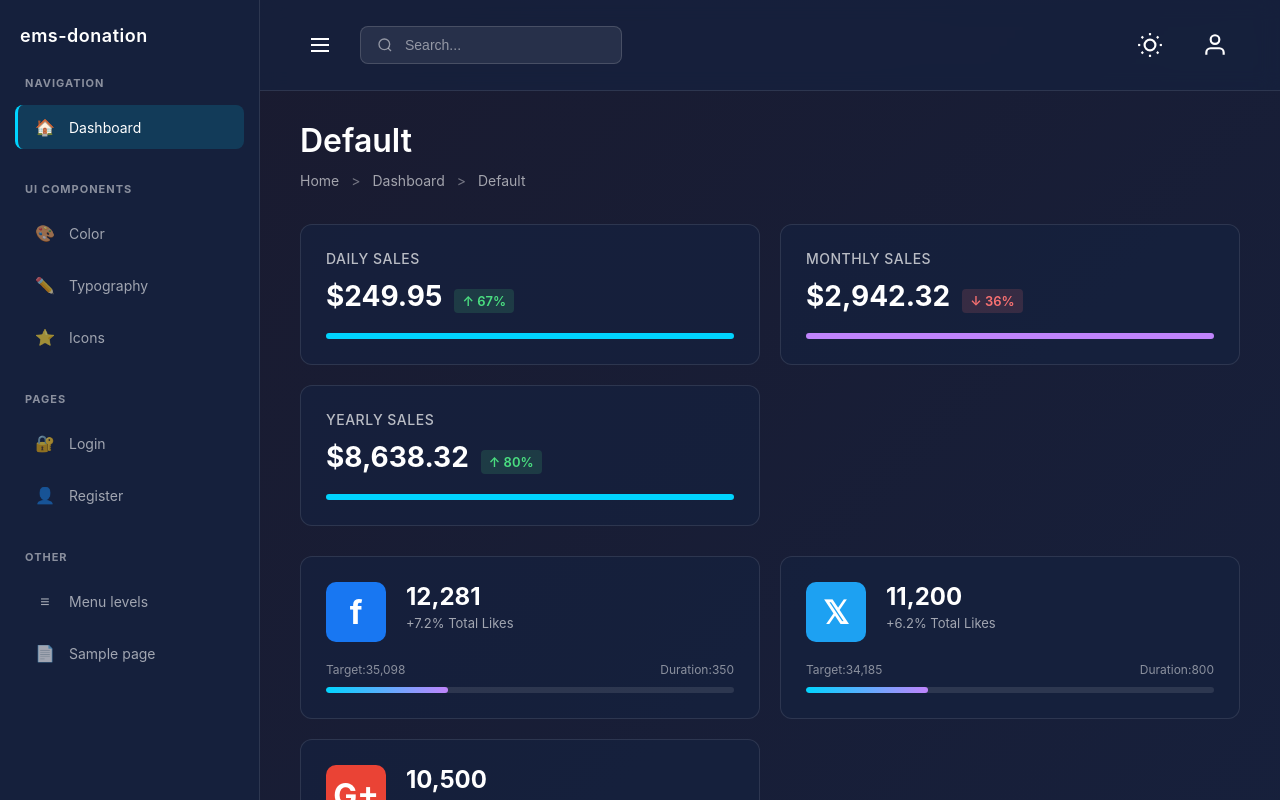
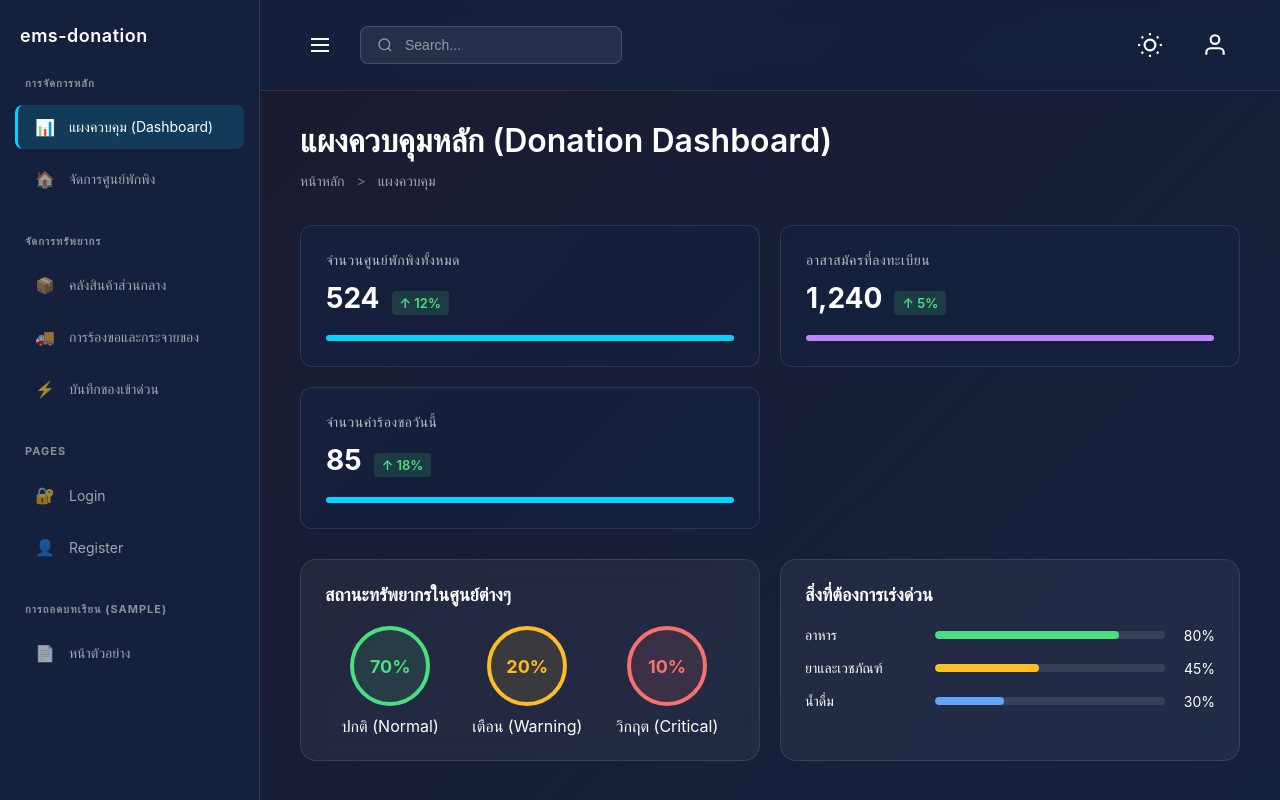
Before and after one commit to SSmikey/ems-donation, a Next.js app: page /dashboard in a window 1280 px wide. Built offline with nearby package versions, Linux system fonts and the light colour scheme.

Commit message:
Introduce dashboard UI, sidebar, and MongoDB connection with new distribution request and inventory models.

```diff
--- a/src/app/dashboard/dashboard.module.css
+++ b/src/app/dashboard/dashboard.module.css
@@ -60,9 +60,96 @@
 }
 
 .bottomSection {
-  display: grid;
-  grid-template-columns: 1fr 1fr;
+  display: flex;
   gap: 20px;
+}
+
+.customCard {
+  background: rgba(255, 255, 255, 0.05);
+  backdrop-filter: blur(10px);
+  border-radius: 16px;
+  padding: 24px;
+  border: 1px solid rgba(255, 255, 255, 0.1);
+  display: flex;
+  flex-direction: column;
+}
+
+.cardTitle {
+  font-size: 18px;
+  font-weight: 600;
+  margin-bottom: 20px;
+  color: #ffffff;
+}
+
+.resourceStatusList {
+  display: flex;
+  justify-content: space-around;
+  align-items: center;
+  flex: 1;
+}
+
+.statusItem {
+  text-align: center;
+  display: flex;
+  flex-direction: column;
+  align-items: center;
+  gap: 10px;
+}
+
+.circle {
+  width: 80px;
+  height: 80px;
+  border-radius: 50%;
+  display: flex;
+  align-items: center;
+  justify-content: center;
+  font-weight: bold;
+  font-size: 18px;
+  border: 4px solid transparent;
+}
+
+.circle.green { border-color: #4ade80; color: #4ade80; background: rgba(74, 222, 128, 0.1); }
+.circle.yellow { border-color: #fbbf24; color: #fbbf24; background: rgba(251, 191, 36, 0.1); }
+.circle.red { border-color: #f87171; color: #f87171; background: rgba(248, 113, 113, 0.1); }
+
+.neededItems {
+  display: flex;
+  flex-direction: column;
+  gap: 15px;
+}
+
+.itemRow {
+  display: flex;
+  align-items: center;
+  gap: 10px;
+}
+
+.itemRow span:first-child { width: 120px; font-size: 14px; }
+.itemRow span:last-child { width: 40px; font-size: 14px; text-align: right; }
+
+.progressBase {
+  flex: 1;
+  height: 8px;
+  background: rgba(255, 255, 255, 0.1);
+  border-radius: 4px;
+  overflow: hidden;
+}
+
+.progressFill {
+  height: 100%;
+  border-radius: 4px;
+}
+
+.mapPlaceholder {
+  flex: 1;
+  background: rgba(255, 255, 255, 0.03);
+  border-radius: 12px;
+  display: flex;
+  flex-direction: column;
+  align-items: center;
+  justify-content: center;
+  border: 2px dashed rgba(255, 255, 255, 0.1);
+  min-height: 200px;
 }
 
 /* Responsive Design */
--- a/src/app/dashboard/page.tsx
+++ b/src/app/dashboard/page.tsx
@@ -4,7 +4,6 @@ import { useState } from 'react';
 import Sidebar from '@/components/Sidebar';
 import Header from '@/components/Header';
 import StatCard from '@/components/StatCard';
-import SocialCard from '@/components/SocialCard';
 import RecentUsersCard from '@/components/RecentUsersCard';
 import RatingCard from '@/components/RatingCard';
 import styles from './dashboard.module.css';
@@ -21,73 +20,78 @@ export default function Dashboard() {
         <div className={styles.contentArea}>
           {/* Page Title */}
           <div className={styles.pageHeader}>
-            <h1>Default</h1>
+            <h1>แผงควบคุมหลัก (Donation Dashboard)</h1>
             <div className={styles.breadcrumb}>
-              <span>Home</span>
+              <span>หน้าหลัก</span>
               <span className={styles.separator}>&gt;</span>
-              <span>Dashboard</span>
-              <span className={styles.separator}>&gt;</span>
-              <span>Default</span>
+              <span>แผงควบคุม</span>
             </div>
           </div>
 
           {/* Statistics Row */}
           <div className={styles.statsGrid}>
             <StatCard
-              title="Daily Sales"
-              value="$249.95"
-              percentage={67}
+              title="จำนวนศูนย์พักพิงทั้งหมด"
+              value="524"
+              percentage={12}
               trend="up"
               color="cyan"
             />
             <StatCard
-              title="Monthly Sales"
-              value="$2,942.32"
-              percentage={36}
-              trend="down"
+              title="อาสาสมัครที่ลงทะเบียน"
+              value="1,240"
+              percentage={5}
+              trend="up"
               color="purple"
             />
             <StatCard
-              title="Yearly Sales"
-              value="$8,638.32"
-              percentage={80}
+              title="จำนวนคำร้องขอวันนี้"
+              value="85"
+              percentage={18}
               trend="up"
               color="cyan"
             />
           </div>
 
-          {/* Social Stats and Details Row */}
+          {/* Resource Status and Map Section */}
           <div className={styles.socialGrid}>
-            <SocialCard
-              platform="facebook"
-              icon="f"
-              likes={12281}
-              percentage={7.2}
-              target={35098}
-              duration={350}
-            />
-            <SocialCard
-              platform="twitter"
-              icon="𝕏"
-              likes={11200}
-              percentage={6.2}
-              target={34185}
-              duration={800}
-            />
-            <SocialCard
-              platform="google"
-              icon="G+"
-              likes={10500}
-              percentage={5.9}
-              target={25998}
-              duration={900}
-            />
-          </div>
-
-          {/* Bottom Section */}
-          <div className={styles.bottomSection}>
-            <RatingCard />
-            <RecentUsersCard />
+            <div className={styles.customCard}>
+              <h3 className={styles.cardTitle}>สถานะทรัพยากรในศูนย์ต่างๆ</h3>
+              <div className={styles.resourceStatusList}>
+                <div className={styles.statusItem}>
+                  <div className={`${styles.circle} ${styles.green}`}>70%</div>
+                  <p>ปกติ (Normal)</p>
+                </div>
+                <div className={styles.statusItem}>
+                  <div className={`${styles.circle} ${styles.yellow}`}>20%</div>
+                  <p>เตือน (Warning)</p>
+                </div>
+                <div className={styles.statusItem}>
+                  <div className={`${styles.circle} ${styles.red}`}>10%</div>
+                  <p>วิกฤต (Critical)</p>
+                </div>
+              </div>
+            </div>
+            <div className={styles.customCard}>
+              <h3 className={styles.cardTitle}>สิ่งที่ต้องการเร่งด่วน</h3>
+              <div className={styles.neededItems}>
+                <div className={styles.itemRow}>
+                  <span>อาหาร</span>
+                  <div className={styles.progressBase}><div className={styles.progressFill} style={{ width: '80%', backgroundColor: '#4ade80' }}></div></div>
+                  <span>80%</span>
+                </div>
+                <div className={styles.itemRow}>
+                  <span>ยาและเวชภัณฑ์</span>
+                  <div className={styles.progressBase}><div className={styles.progressFill} style={{ width: '45%', backgroundColor: '#fbbf24' }}></div></div>
+                  <span>45%</span>
+                </div>
+                <div className={styles.itemRow}>
+                  <span>น้ำดื่ม</span>
+                  <div className={styles.progressBase}><div className={styles.progressFill} style={{ width: '30%', backgroundColor: '#60a5fa' }}></div></div>
+                  <span>30%</span>
+                </div>
+              </div>
+            </div>
           </div>
         </div>
       </div>
--- a/src/components/RecentUsersCard.tsx
+++ b/src/components/RecentUsersCard.tsx
@@ -1,56 +1,58 @@
 import styles from './RecentUsersCard.module.css';
 
-interface User {
+interface DonationActivity {
   id: number;
-  name: string;
-  description: string;
+  donorName: string;
+  item: string;
   time: string;
-  status: 'approve' | 'reject';
+  status: 'อนุมัติ' | 'ตรวจสอบ';
 }
 
-const recentUsers: User[] = [
+const recentActivities: DonationActivity[] = [
   {
     id: 1,
-    name: 'Isabella Christensen',
-    description: 'Lorem Ipsum is simply dummy text of...',
-    time: '11 MAY 12:56',
-    status: 'approve',
+    donorName: 'สุขรอม มีศธร',
+    item: 'บริจาคข้าวสาร 500 กก.',
+    time: '22 ธ.ค. 14:30',
+    status: 'อนุมัติ',
   },
   {
     id: 2,
-    name: 'Mathilde Andersen',
-    description: 'Lorem Ipsum is simply dummy text of...',
-    time: '11 MAY 10:35',
-    status: 'reject',
+    donorName: 'คาเหบ บัญลาองค์',
+    item: 'บริจาคคชุดเวชภัณฑ์ 100 กล่อง',
+    time: '22 ธ.ค. 13:15',
+    status: 'ตรวจสอบ',
+  },
+  {
+    id: 3,
+    donorName: 'ลายอัด เต็มลึก',
+    item: 'บริจาคน้ำดื่ม 1,000 แพ็ค',
+    time: '22 ธ.ค. 12:45',
+    status: 'อนุมัติ',
   },
 ];
 
 export default function RecentUsersCard() {
   return (
     <div className={styles.card}>
-      <h3 className={styles.title}>Recent Users</h3>
+      <h3 className={styles.title}>กิจกรรมการบริจาคล่าสุด</h3>
       <div className={styles.usersList}>
-        {recentUsers.map((user) => (
-          <div key={user.id} className={styles.userItem}>
+        {recentActivities.map((activity) => (
+          <div key={activity.id} className={styles.userItem}>
             <div className={styles.userInfo}>
-              <div className={styles.avatar}>👤</div>
+              <div className={styles.avatar}>📦</div>
               <div className={styles.details}>
-                <p className={styles.name}>{user.name}</p>
-                <p className={styles.description}>{user.description}</p>
+                <p className={styles.name}>{activity.donorName}</p>
+                <p className={styles.description}>{activity.item}</p>
               </div>
             </div>
             <div className={styles.userActions}>
-              <span className={styles.time}>{user.time}</span>
+              <span className={styles.time}>{activity.time}</span>
               <div className={styles.buttonGroup}>
                 <button
-                  className={`${styles.actionBtn} ${styles.reject}`}
+                  className={`${styles.actionBtn} ${activity.status === 'อนุมัติ' ? styles.approve : styles.reject}`}
                 >
-                  Reject
-                </button>
-                <button
-                  className={`${styles.actionBtn} ${styles.approve}`}
-                >
-                  Approve
+                  {activity.status}
                 </button>
               </div>
             </div>
--- a/src/components/Sidebar.tsx
+++ b/src/components/Sidebar.tsx
@@ -17,36 +17,42 @@ export default function Sidebar({ isOpen }: SidebarProps) {
       {/* Navigation */}
       <nav className={styles.nav}>
         <div className={styles.navSection}>
-          <h3 className={styles.navTitle}>NAVIGATION</h3>
+          <h3 className={styles.navTitle}>การจัดการหลัก</h3>
           <ul className={styles.navList}>
             <li className={styles.navItem}>
-              <a href="#" className={`${styles.navLink} ${styles.active}`}>
+              <a href="/dashboard" className={`${styles.navLink} ${styles.active}`}>
+                <span className={styles.icon}>📊</span>
+                <span>แผงควบคุม (Dashboard)</span>
+              </a>
+            </li>
+            <li className={styles.navItem}>
+              <a href="/centers" className={styles.navLink}>
                 <span className={styles.icon}>🏠</span>
-                <span>Dashboard</span>
+                <span>จัดการศูนย์พักพิง</span>
               </a>
             </li>
           </ul>
         </div>
 
         <div className={styles.navSection}>
-          <h3 className={styles.navTitle}>UI COMPONENTS</h3>
+          <h3 className={styles.navTitle}>จัดการทรัพยากร</h3>
           <ul className={styles.navList}>
             <li className={styles.navItem}>
-              <a href="#" className={styles.navLink}>
-                <span className={styles.icon}>🎨</span>
-                <span>Color</span>
+              <a href="/warehouse" className={styles.navLink}>
+                <span className={styles.icon}>📦</span>
+                <span>คลังสินค้าส่วนกลาง</span>
               </a>
             </li>
             <li className={styles.navItem}>
-              <a href="#" className={styles.navLink}>
-                <span className={styles.icon}>✏️</span>
-                <span>Typography</span>
+              <a href="/distribution" className={styles.navLink}>
+                <span className={styles.icon}>🚚</span>
+                <span>การร้องขอและกระจายของ</span>
               </a>
             </li>
             <li className={styles.navItem}>
-              <a href="#" className={styles.navLink}>
-                <span className={styles.icon}>⭐</span>
-                <span>Icons</span>
+              <a href="/quick-donation" className={styles.navLink}>
+                <span className={styles.icon}>⚡</span>
+                <span>บันทึกของเข้าด่วน</span>
               </a>
             </li>
           </ul>
@@ -71,18 +77,12 @@ export default function Sidebar({ isOpen }: SidebarProps) {
         </div>
 
         <div className={styles.navSection}>
-          <h3 className={styles.navTitle}>OTHER</h3>
+          <h3 className={styles.navTitle}>การถอดบทเรียน (Sample)</h3>
           <ul className={styles.navList}>
             <li className={styles.navItem}>
-              <a href="#" className={styles.navLink}>
-                <span className={styles.icon}>≡</span>
-                <span>Menu levels</span>
-              </a>
-            </li>
-            <li className={styles.navItem}>
-              <a href="#" className={styles.navLink}>
+              <a href="/sample" className={styles.navLink}>
                 <span className={styles.icon}>📄</span>
-                <span>Sample page</span>
+                <span>หน้าตัวอย่าง</span>
               </a>
             </li>
           </ul>
```
Also changed, not shown: src/lib/models/distribution_request.ts (added, +14 -0 lines), src/lib/models/inventory.ts (added, +8 -0 lines), src/lib/mongodb.ts (added, +33 -0 lines).
